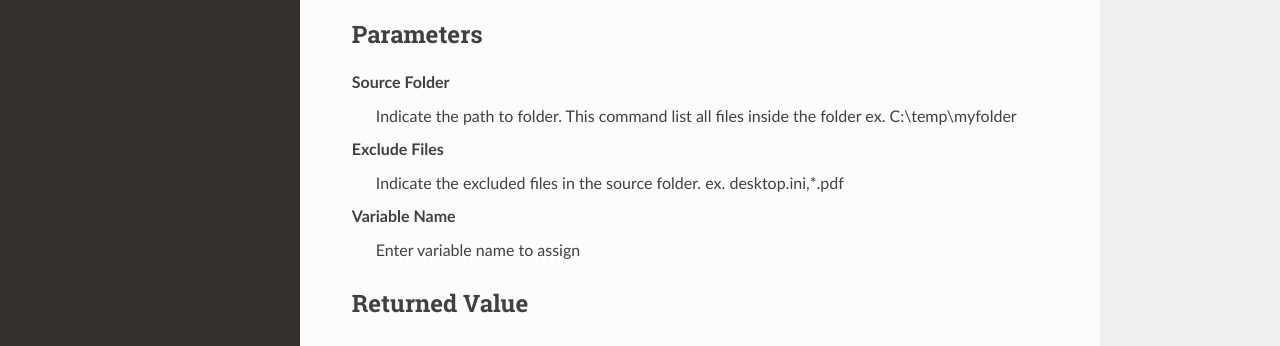
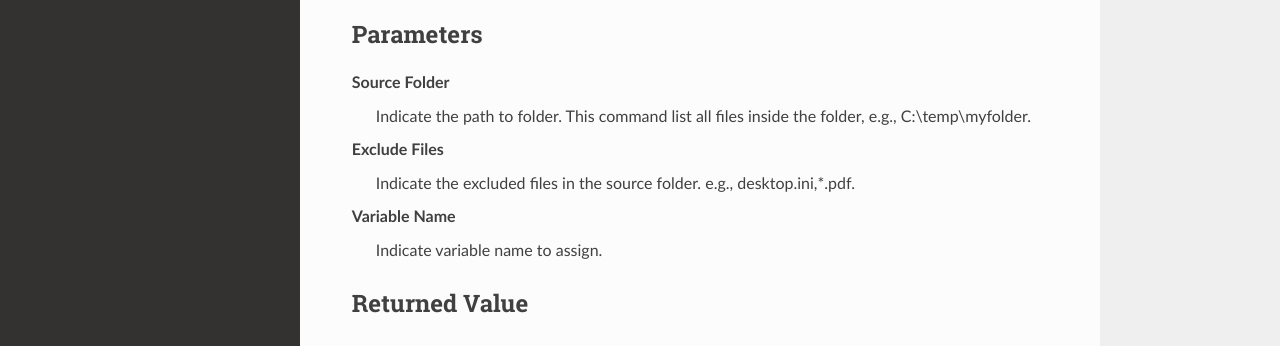
Before and after one commit to stupidmankind/BYpassDoc, a Sphinx documentation site: the page built from docs/source/commands/getfiles.rst, in a window 1280 px wide and 1259 px high. Shown: the part 374-720 px from the top of the window. Built offline with Sphinx 7.4.7 and the Read the Docs theme 2.0.0, drawn with Linux system fonts in a browser that asks for light colours.

Commit message:
Update getfiles.rst
Edit description

```diff
--- a/docs/source/commands/getfiles.rst
+++ b/docs/source/commands/getfiles.rst
@@ -14,13 +14,13 @@ Parameters
 ----------
 
 **Source Folder**
-	Indicate the path to folder. This command list all files inside the folder ex. C:\\temp\\myfolder
+	Indicate the path to folder. This command list all files inside the folder, e.g., C:\\temp\\myfolder.
 
 **Exclude Files**
-	Indicate the excluded files in the source folder. ex. desktop.ini,\*.pdf
+	Indicate the excluded files in the source folder. e.g., desktop.ini,\*.pdf.
 
 **Variable Name**
-	Enter variable name to assign
+	Indicate variable name to assign.
 
 
 
```
